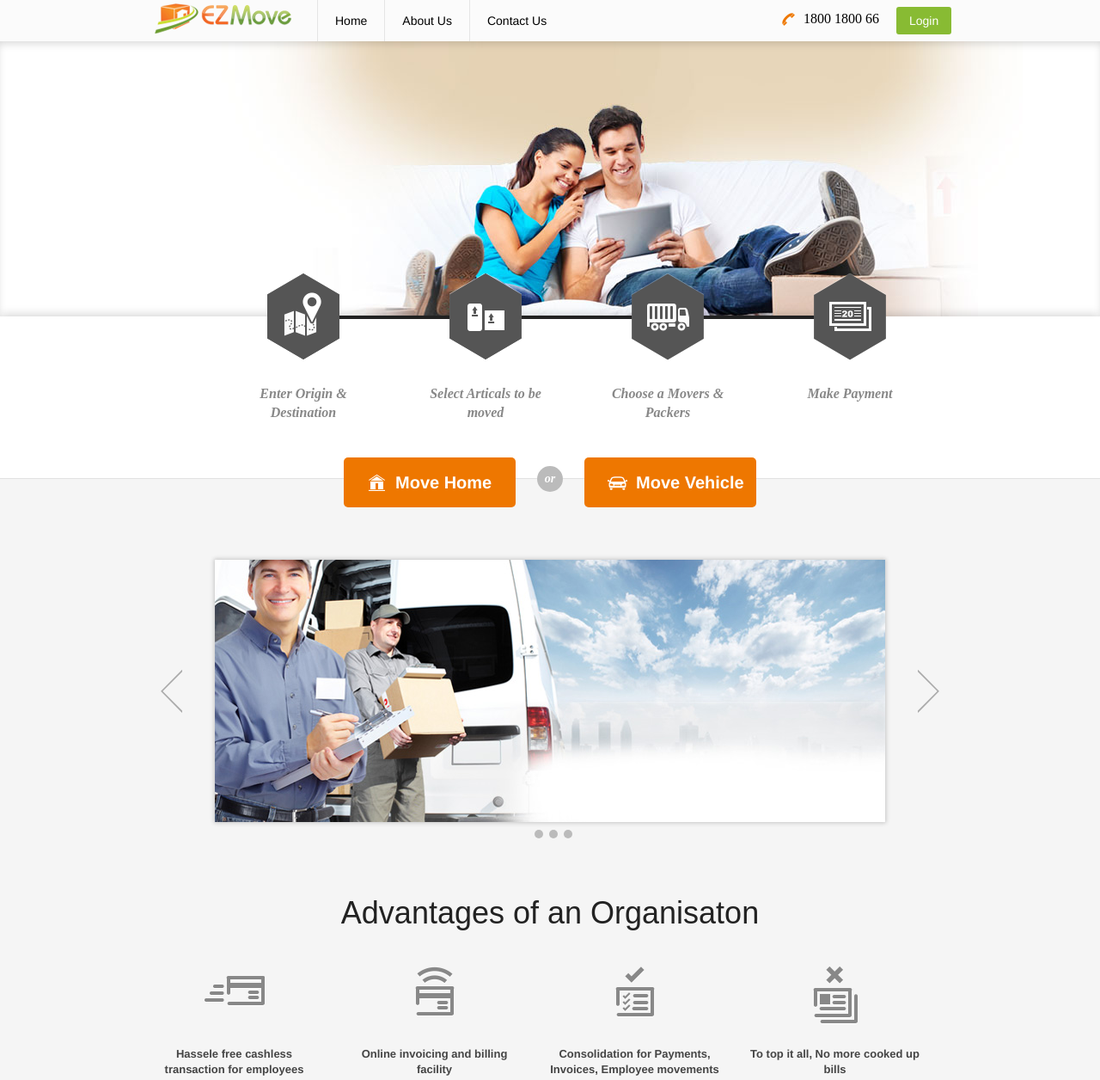
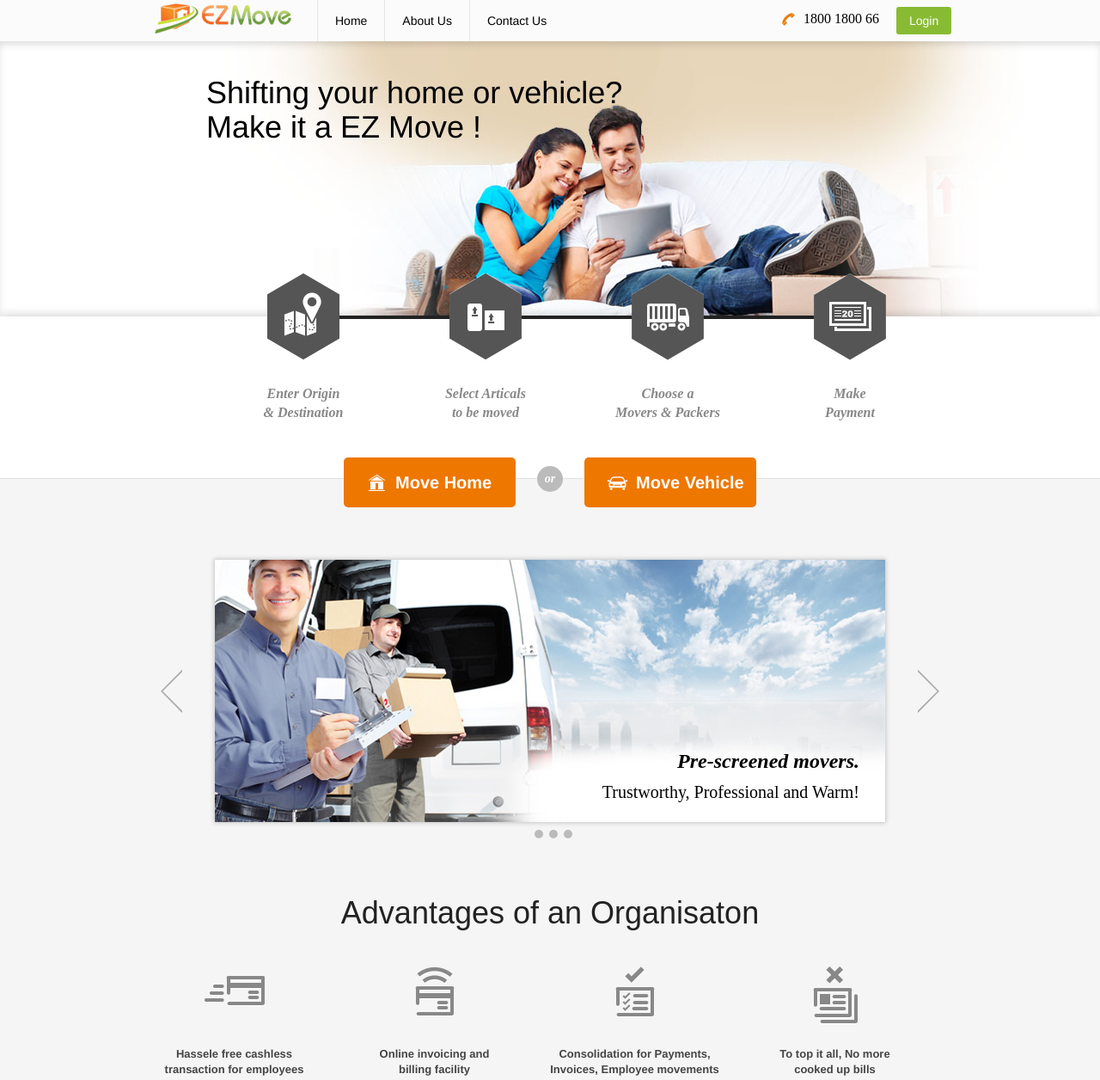
Before and after one commit to umar-webonise/WebonatorAssignments, a plain HTML site: page 8-FrontEnd/HTML-CSS-Assignment6/index.html in a window 1280 px wide. Shown: the top 1256 px of the page at 86% size. Drawn offline with Linux system fonts and the light colour scheme.

Commit message:
HTML-CSS Assi 6 did final updates

```diff
--- a/8-FrontEnd/HTML-CSS-Assignment6/css/style.css
+++ b/8-FrontEnd/HTML-CSS-Assignment6/css/style.css
@@ -106,8 +106,21 @@ li{
 
 #banner{
 	background: #fff url("../images/banner.jpg") no-repeat center top;
-	height: 320px;
+	padding-top: 40px;
+	height: 280px;
 	box-shadow:0px 5px 10px -2px rgba(0,0,0,0.15) inset;
+}
+
+h1{
+	font-size: 36px;
+	line-height: 40px;
+	font-weight: lighter;
+	margin-left: 70px;
+	font-family:helvetica,arial,"sans-serif";
+}
+
+h1 span{
+	display: block;
 }
 
 .navigation {
@@ -219,6 +232,26 @@ li{
 	height: 305px;
 	box-shadow: 0 0 5px 1px rgba(0,0,0,0.20);
 	float: left;
+	position: relative;
+}
+
+.contentSlider .contentSliderText{
+	position: absolute;
+	bottom: 17px;
+	right: 30px;
+	text-align: right;
+}
+
+.contentSlider h3{
+	font-size: 24px;
+	line-height: 36px;
+	font-style: italic;
+}
+
+.contentSlider h4{
+	font-size: 20px;
+	line-height: 36px;
+	font-weight: lighter;
 }
 
 .rightArrow{
@@ -276,7 +309,7 @@ h2{
 	color: #444;
 }
 
-.advantagesList span {
+.advantagesList span,.moverOrderSteps span {
 	display: block;
 }
 
@@ -328,6 +361,14 @@ div.inputText input:focus{
 	outline: none;
 }
 
+div.mandateText input::-webkit-input-placeholder:after { /* WebKit browsers */
+
+    content: "*";
+    font-size: 20px;
+    line-height: 20px;
+    color:#ee7700;
+}
+
 .registration .greenButton {
 	margin:30px 0 0 20px;
 }
@@ -340,6 +381,7 @@ div.inputText input:focus{
 #footer span{
 	display: block;
 	text-align: center;
+	font-family:helvetica,arial,"sans-serif";
 	font-size:12px;
 	color: #888;
 }
--- a/8-FrontEnd/HTML-CSS-Assignment6/index.html
+++ b/8-FrontEnd/HTML-CSS-Assignment6/index.html
@@ -24,6 +24,7 @@
 
 		<div id="banner">
 			<div class="container">
+				<h1><span>Shifting your home or vehicle?</span><span>Make it a EZ Move !</span></h1>
 			</div>
 		</div>
 
@@ -31,10 +32,10 @@
 			<div class="container">
 				<div class="navigationContent">
 					<ul class="moverOrderSteps">
-						<li><div><img src="images/selection_hex.png"></div><p>Enter Origin & Destination</p></li>
-						<li><div><img src="images/contents_hex.png"></div><p>Select Articals to be moved</p></li>
-						<li><div><img src="images/vendor_hex.png"></div><p>Choose a Movers & Packers</p></li>
-						<li><div><img src="images/payment_hex.png"></div><p>Make Payment</p></li>
+						<li><div><img src="images/selection_hex.png"></div><p><span>Enter Origin</span> & Destination</p></li>
+						<li><div><img src="images/contents_hex.png"></div><p><span>Select Articals</span> to be moved</p></li>
+						<li><div><img src="images/vendor_hex.png"></div><p><span>Choose a</span> Movers & Packers</p></li>
+						<li><div><img src="images/payment_hex.png"></div><p><span>Make</span> Payment</p></li>
 						<li class="clearFix"></li>
 					</ul>
 
@@ -51,7 +52,13 @@
 		<div id="content">
 			<div class="container">
 				<a href class="leftArrow"></a>
-				<div class="contentSlider"><img src="images/content_slider.jpg"></div>
+				<div class="contentSlider">
+					<img src="images/content_slider.jpg">
+					<div class="contentSliderText">
+						<h3>Pre-screened movers.</h3>
+						<h4>Trustworthy, Professional and Warm!</h4>
+					</div>
+				</div>
 				<a href class="rightArrow"></a>
 				<div class="clearFix"></div>
 				<ul class="sliderLoadCircle">
@@ -63,16 +70,16 @@
 				<h2>Advantages of an Organisaton</h2>
 				<ul class="advantagesList">
 					<li><div><img src="images/adv_org1.png"></div><p>Hassele free cashless transaction for employees</p></li>
-					<li><div><img src="images/adv_org2.png"></div><p>Online invoicing and billing facility</p></li>
+					<li><div><img src="images/adv_org2.png"></div><p><span>Online invoicing and</span> billing facility</p></li>
 					<li><div><img src="images/adv_org3.png"></div><p>Consolidation for Payments, Invoices, Employee movements</p></li>
-					<li><div><img src="images/adv_org4.png"></div><p>To top it all, No more cooked up bills</p></li>
+					<li><div><img src="images/adv_org4.png"></div><p><span>To top it all, No more</span> cooked up bills</p></li>
 					<li class="clearFix"></li>
 				</ul>
 				<form class="registration">
 					<h3>Arrange a EZMove walkthrough at your organisation?</h3>
-					<div class="inputText"><input type="text" placeholder="Name" ></div>
-					<div class="inputText"><input type="text" placeholder="Email"></div>
-					<div class="inputText"><input type="text" placeholder="Company/Organisation Name"></div>
+					<div class="inputText mandateText"><input type="text" placeholder="Name" ></div>
+					<div class="inputText mandateText"><input type="text" placeholder="Email"></div>
+					<div class="inputText mandateText"><input type="text" placeholder="Company/Organisation Name"></div>
 					<div class="inputText"><input type="text" placeholder="Designation"></div>
 					<div class="inputText"><input type="text" placeholder="Phone"></div>
 					<div class="greenButton"><a href="">Submit</a></div>
```
